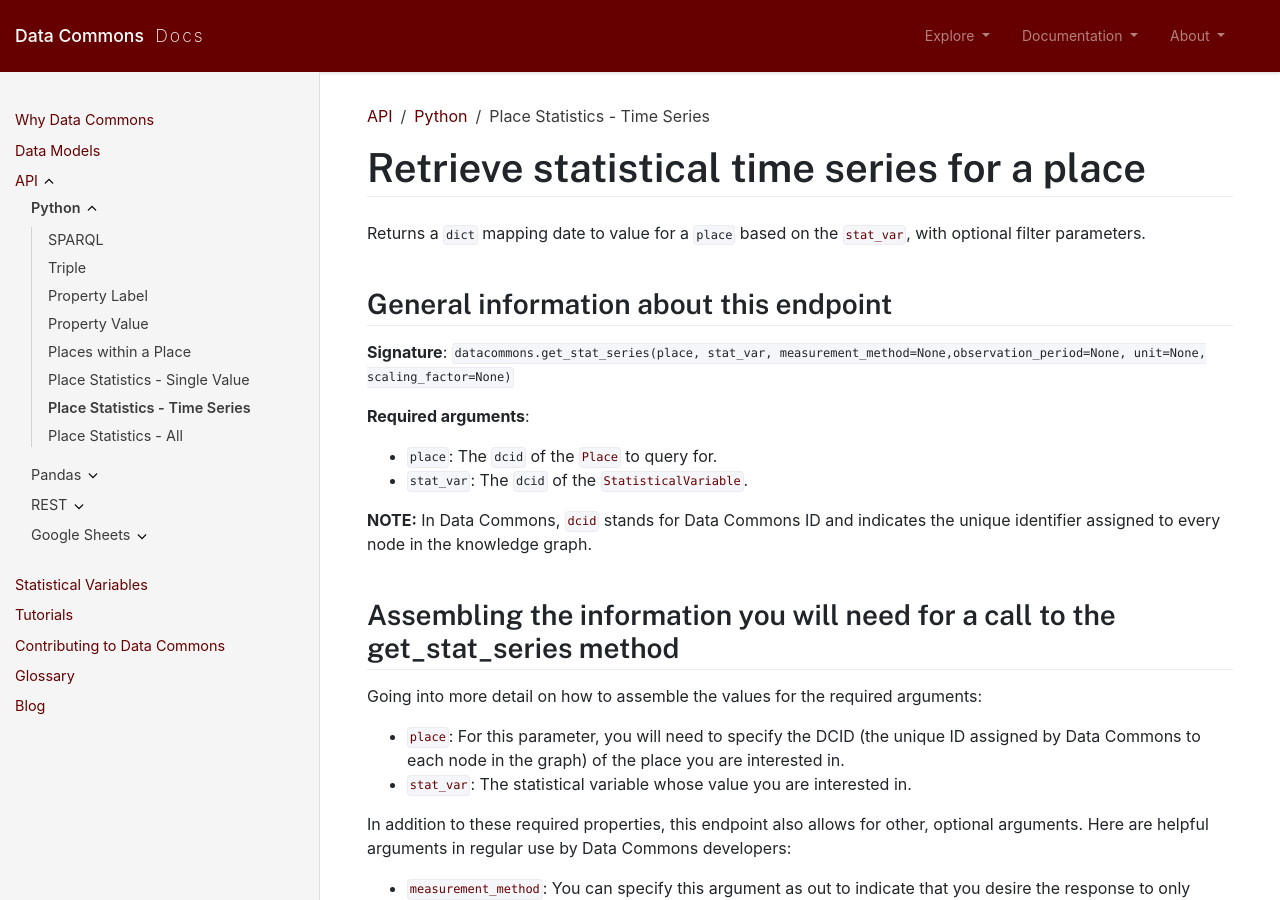
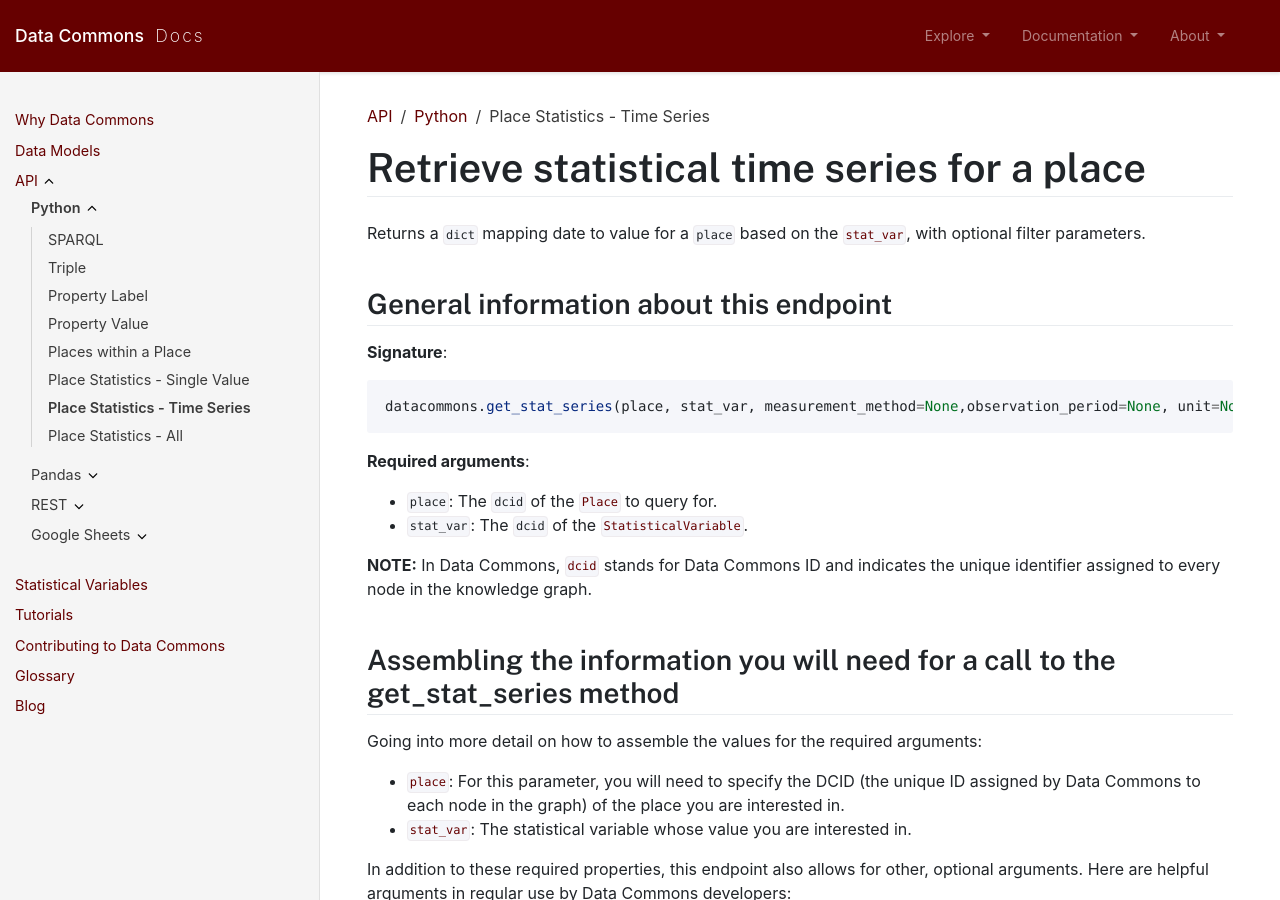
Before and after one commit to datacommonsorg/docsite, a Jekyll site: the page built from api/python/stat_series.md, in a window 1280 px wide and 900 px high. Built offline with Jekyll 4.4.1, drawn with Linux system fonts in a browser that asks for light colours; comment, search, counter and statistics services are not loaded.

Commit message:
python stat series

````diff
--- a/api/python/stat_series.md
+++ b/api/python/stat_series.md
@@ -14,7 +14,11 @@
 
 ## General information about this endpoint
 
-**Signature**: `datacommons.get_stat_series(place, stat_var, measurement_method=None,observation_period=None, unit=None, scaling_factor=None)`
+**Signature**:
+
+```python
+datacommons.get_stat_series(place, stat_var, measurement_method=None,observation_period=None, unit=None, scaling_factor=None)
+```
 
 **Required arguments**:
 
````
